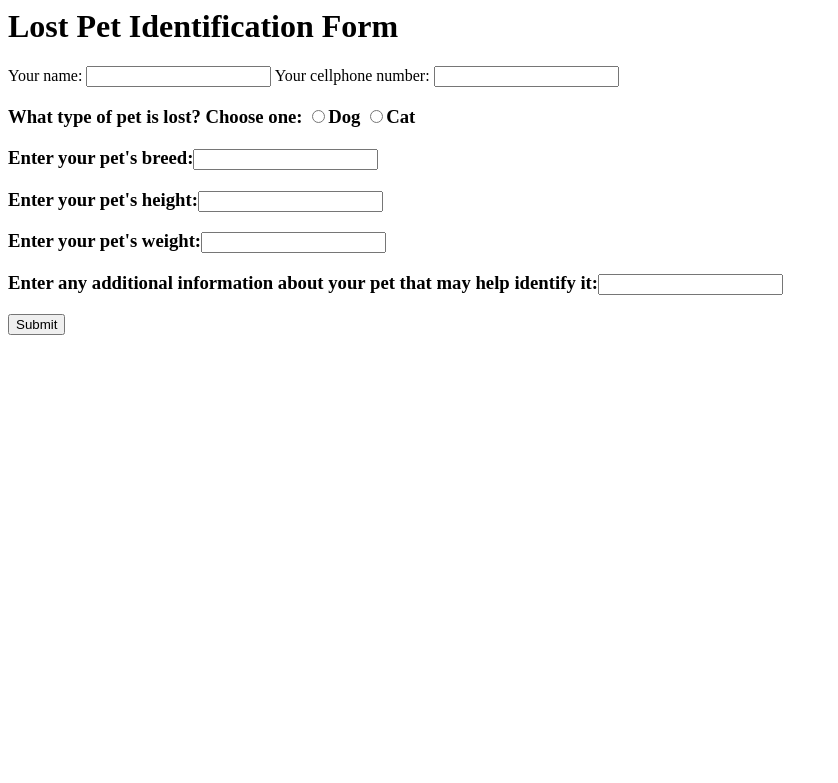
After one commit to RyanWong25/spot-petfinder, a Python web app: template appe-spot-petfinder/templates/form3.html in a window 1280 px wide. The commit adds this page. Shown: the top 783 px of the page, without its empty margins (0-838 px from the left). Run offline with Jinja, Linux system fonts and the light colour scheme; the template is opened without the code that fills it, so the values that code supplies are empty.

Commit message:
Forms page

```diff
--- /dev/null
+++ b/appe-spot-petfinder/templates/form3.html
@@ -0,0 +1,37 @@
+<html>
+  <body>
+        <h1>Lost Pet Identification Form</h1>
+    <form method="post" action ="/">
+      <label for = "ownername" >Your name:</label>
+      <input type = "text" name = "ownername"/>
+      <label for = "ownernum" >Your cellphone number:</label>
+      <input type = "text" name = "ownernum"/>
+
+         <h3> What type of pet is lost? Choose one: <input type="radio" name="lostpet" value = "dog">Dog
+
+         <label for = "lostpet">
+
+         <input type="radio" name="lostpet" value="cat">Cat
+         </label>
+
+
+
+
+         </h3>
+
+
+         <h3>Enter your pet's breed:<input type="text" name="breed"/></h3>
+         <h3>Enter your pet's height:<input type="text" name="height"/></h3>
+         <h3>Enter your pet's weight:<input type="text" name="weight"/></h3>
+         <h3>Enter any additional information about your pet that may help identify it:<input type="text" name="misc"/></h3>
+
+
+      <p><input type="submit" value="Submit"></p>
+ </form>
+
+
+
+
+
+  </body>
+</html>
--- a/appe-spot-petfinder/templates/map.html
+++ b/appe-spot-petfinder/templates/map.html
@@ -21,7 +21,7 @@
     </style>
   </head>
 
-  <h2>Spot-It</h2>
+  <h2>Spot It</h2>
 
   <a href="/mapr-all">See all marks</a>
     <br>
@@ -74,8 +74,9 @@ var marker = new google.maps.Marker({
   draggable: true,
   map: map
 });
+
 var infowindow = new google.maps.InfoWindow({
-    content : "<input id='myText" + index + "' type='text'>",
+    content : "<input id='myText" + index + "' type='text'>" {{ output }},
     id : index
 });
 
```
Also changed, not shown: appe-spot-petfinder/main.py (+33 -1 lines).
